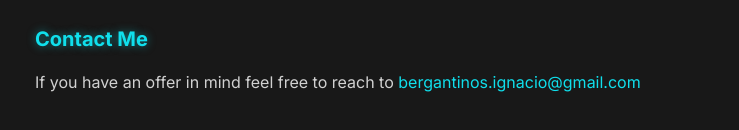
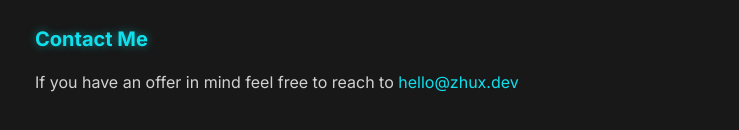
Before and after one commit to ZhuxGZ/web, a React (Vite) app: page / in a window 1280 px wide. Shown: the part 2232-2362 px from the top of the page, without its empty margins (269-1008 px from the left). Built offline with nearby package versions, Linux system fonts and the light colour scheme.

Commit message:
feat(contact): change email direction

```diff
--- a/src/components/Layout/components/Contact/Contact.tsx
+++ b/src/components/Layout/components/Contact/Contact.tsx
@@ -6,7 +6,7 @@ export const Contact = () => {
 			<h2>Contact Me</h2>
 			<p>
 				If you have an offer in mind feel free to reach to{' '}
-				<Link href="mailto:bergantinos.ignacio@gmail.com">bergantinos.ignacio@gmail.com</Link>
+				<Link href="mailto:hello@zhux.dev">hello@zhux.dev</Link>
 			</p>
 		</section>
 	);
```
